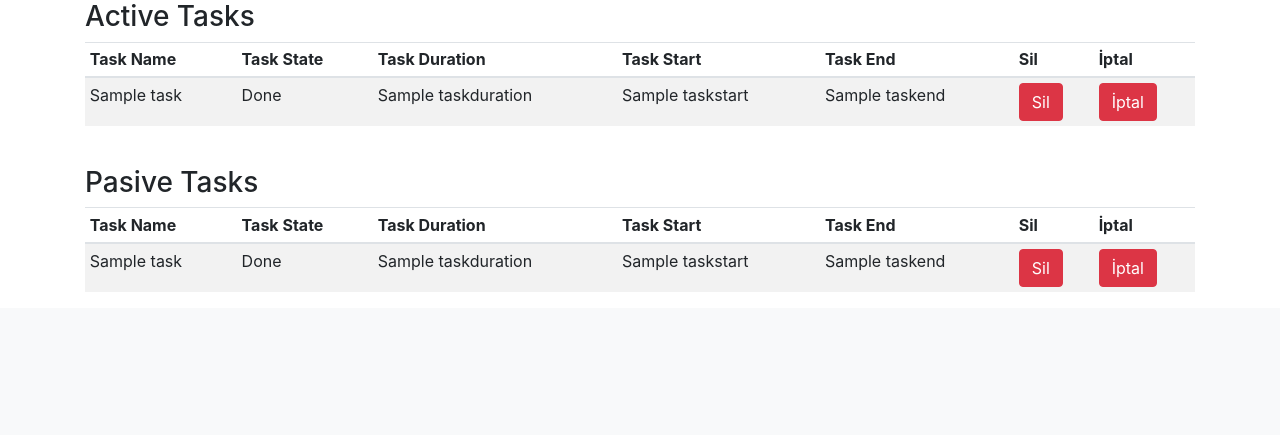
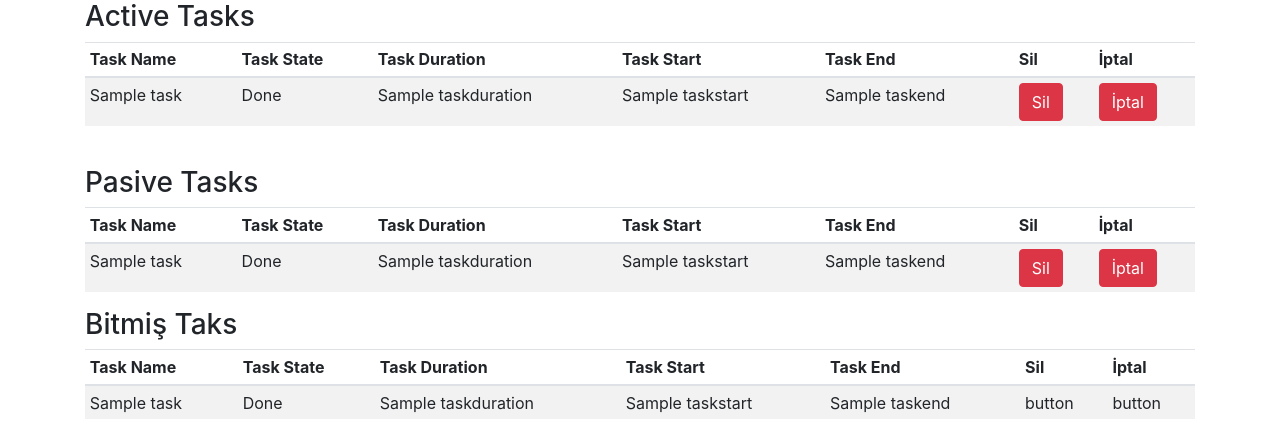
Before and after one commit to Battlelamb/todoapp, a Flask app: template templates/tasks.html in a window 1280 px wide. Shown: the part 566-1001 px from the top of the page. Before the commit the page ends 853 px from the top, so only its background shows below. Run offline with Flask 2, Linux system fonts and the light colour scheme; the template is opened without the code that fills it: values that come from a table or form of the project are taken from there, most other values are stand-ins (such as "Sample title", 1, 10 or a date in 2020); some libraries are stand-ins or nearby versions.

Commit message:
Mini Fix

```diff
--- a/templates/tasks.html
+++ b/templates/tasks.html
@@ -2,15 +2,8 @@
 body %} {% from "includes/_formhelpers.html" import render_field %}
 
 <form method="post" autocomplete="off">
-
-  {{ render_field(form.taskname) }}
-
-  {{ render_field(form.taskstate) }}
-
-
-
-
-   {{  render_field(form.taskduration) }}
+  {{ render_field(form.taskname) }} {{ render_field(form.taskstate) }} {{
+  render_field(form.taskduration) }}
 
   <label>Task Start</label>
   {{ form.taskstart(class="form-control datepicker") }} {{
@@ -93,4 +86,33 @@ body %} {% from "includes/_formhelpers.html" import render_field %}
   </tbody>
 </table>
 
+<h3>Bitmiş Taks</h3>
+<table class="table table-striped table-sm">
+  <thead>
+    <tr>
+      <th scope="col">Task Name</th>
+      <th scope="col">Task State</th>
+      <th scope="col">Task Duration</th>
+      <th scope="col">Task Start</th>
+      <th scope="col">Task End</th>
+      <th scope="col">Sil</th>
+      <th scope="col">İptal</th>
+    </tr>
+  </thead>
+
+  <tbody>
+    {%for task in finishedTasks%} {# tr = TABLE ROW #}
+    <tr>
+      <td>{{task.taskname}}</td>
+      <td>{{task.taskstate}}</td>
+      <td>{{task.taskduration}}</td>
+      <td>{{task.taskstart}}</td>
+      <td>{{task.taskend}}</td>
+      <td>button</td>
+      <td>button</td>
+    </tr>
+    {%endfor%}
+  </tbody>
+</table>
+
 {% endblock body %}
```
